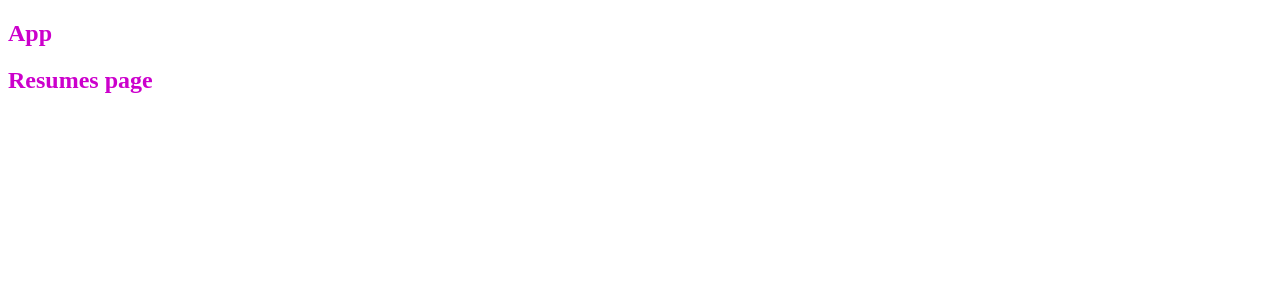
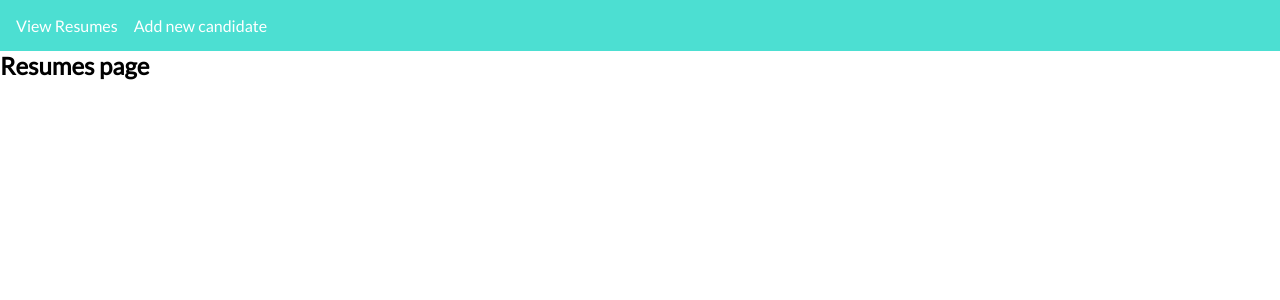
Before and after one commit to gabiduarte/gupy-frontend, a React app: page / in a window 1280 px wide. Shown: the top 300 px of the page. Built offline with nearby package versions, Linux system fonts and the light colour scheme.

Commit message:
Create page header

```diff
--- a/src/js/app.jsx
+++ b/src/js/app.jsx
@@ -3,12 +3,12 @@ import React from 'react';
 import './../sass/style.scss';
 
 import Routes from './routes';
+import Header from './template/header';
 
 
 export default props => (
     <main className="container">
-        <h1>App</h1>
-
+        <Header/>
         <Routes/>
     </main>
 )
--- /dev/null
+++ b/src/js/template/header.js
@@ -0,0 +1,10 @@
+import React from 'react';
+
+export default props => (
+    <header className="header">
+        <ul>
+            <li><a href="/">View Resumes</a></li>
+            <li><a href="/candidate">Add new candidate</a></li>
+        </ul>
+    </header>
+)
--- a/src/sass/style.scss
+++ b/src/sass/style.scss
@@ -1,5 +1,9 @@
-$color-variable: #cc00cc;
+@import url('https://fonts.googleapis.com/css?family=Lato');
+
+@import 'template/header',
+	'utils/reset';
 
 body {
-    color: $color-variable;
+    font-family: 'Lato', sans-serif;
+    font-size: 16px;
 }
--- /dev/null
+++ b/src/sass/template/_header.scss
@@ -0,0 +1,23 @@
+@import '../utils/variables';
+
+.header {
+    background-color: $turquoise;
+    padding: 1em;
+
+    & > ul {
+        list-style-type: none;
+    }
+
+    & li {
+        display: inline-block;
+    }
+
+    & li + li {
+        margin-left: 1em;
+    }
+
+    & a {
+        color: $white;
+        text-decoration: none;
+    }
+}
--- /dev/null
+++ b/src/sass/utils/_reset.scss
@@ -0,0 +1,15 @@
+html, body {
+    height: 100%;
+    -webkit-font-smoothing: antialiased;
+    -moz-osx-font-smoothing: grayscale;
+}
+
+* {
+    margin: 0;
+    padding: 0;
+    border: 0;
+    outline: 0;
+    vertical-align: baseline;
+    background: transparent;
+    box-sizing: border-box;
+}
--- /dev/null
+++ b/src/sass/utils/_variables.scss
@@ -0,0 +1,4 @@
+// Colors
+
+$turquoise: #4CDFD2;
+$white: #FFF;
```
